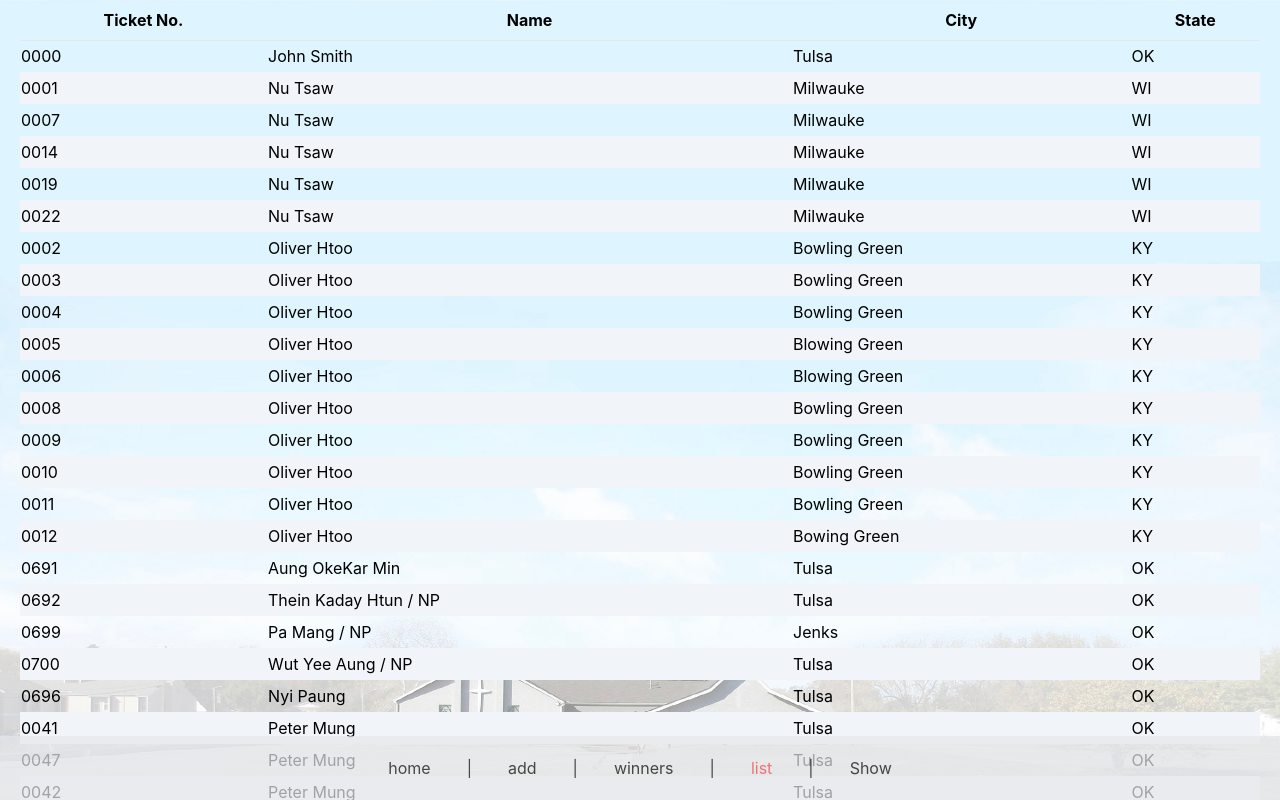
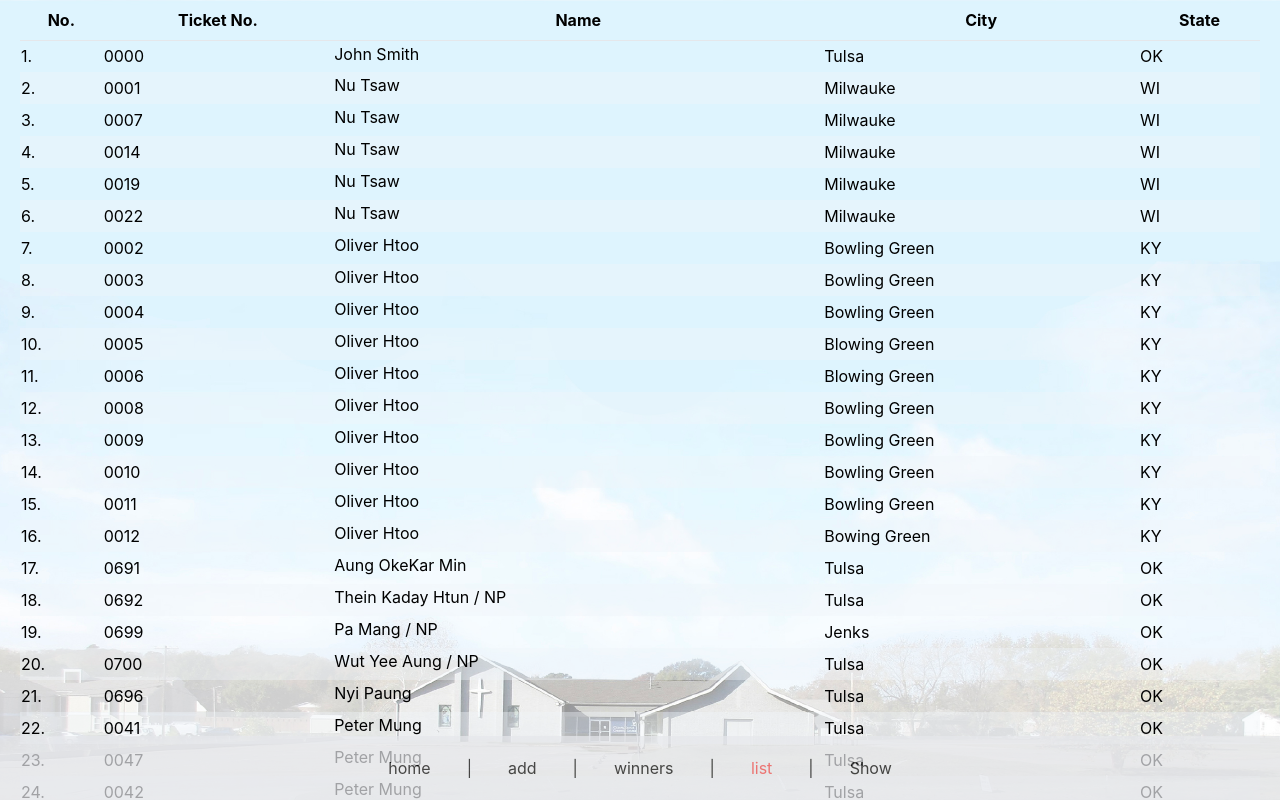
Before and after one commit to JubalThang/mwc_building_fun_luckydraw_2022, a React (Vite) app: page /list in a window 1280 px wide. Built offline with nearby package versions, Linux system fonts and the light colour scheme; data requests are answered from the project's data file.

Commit message:
a little change on the list table

```diff
--- a/src/components/TicketList.jsx
+++ b/src/components/TicketList.jsx
@@ -6,9 +6,10 @@ export default function TicketList() {
   return (
     <div className=' max-h-full overflow-y-auto'>
       <div className=' mb-20 px-5'>
-        <table className=' min-w-full'>
-          <thead className=' border-b '>
+        <table className=' table-auto min-w-full'>
+          <thead className=' border-b'>
             <tr className=' h-10 py-5'>
+              <th>No.</th>
               <th>Ticket No.</th>
               <th>Name</th>
               <th>City</th>
@@ -17,10 +18,14 @@ export default function TicketList() {
           </thead>
           <tbody>
             {
-              tickets.map(ticket => (
-                <tr key={ticket.id} className=' even:bg-slate-100 text-left table-row'>
-                  <td>{ticket.ticket_number}</td>
-                  <td>{ticket.user.name}</td>
+              tickets.map((ticket, index) => (
+                <tr key={ticket.id} className=' even:bg-slate-100 even:bg-opacity-40 text-left table-row'>
+
+                  <td>{index + 1}.</td>
+                  <td>
+                    {ticket.ticket_number}
+                  </td>
+                  <td className='flex justify-start'> <p className=''>{ticket.user.name}</p></td>
                   <td>{ticket.user.city}</td>
                   <td>{ticket.user.state}</td>
                 </tr>
```
